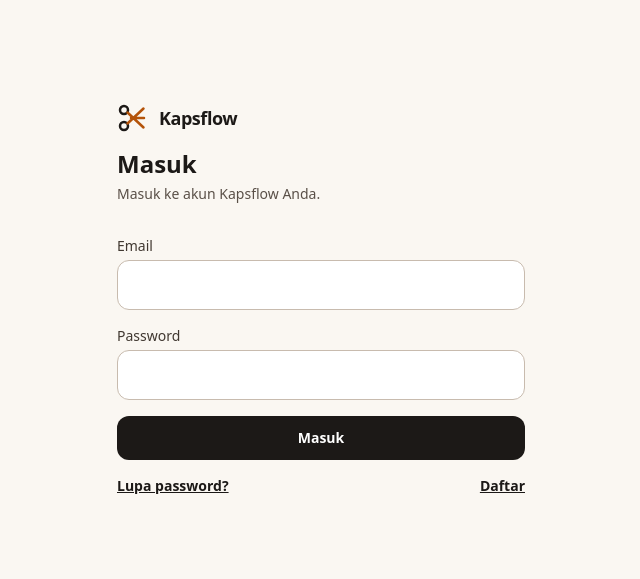
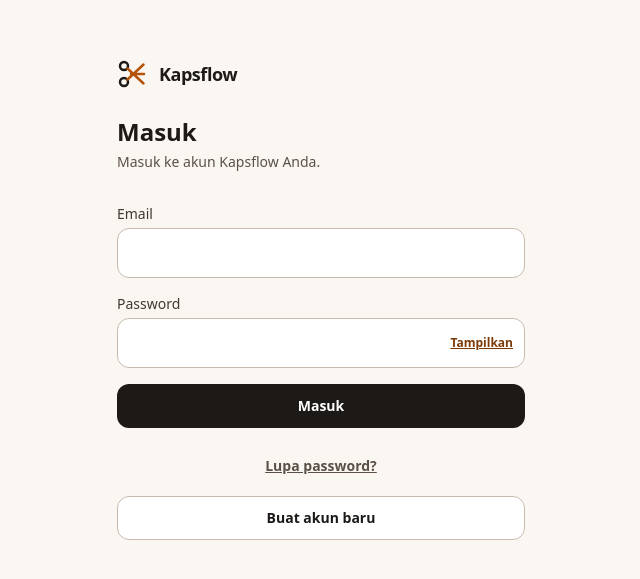
Before and after one commit to faqihhhhh/antrian-barber, a React (Vite) app in the folder frontend/: page /masuk in a window 1280 px wide. Shown: the part 101-680 px from the top of the page, without its empty margins (319-959 px from the left). Built offline with nearby package versions, Linux system fonts and the light colour scheme; what openapi-fetch would draw is missing.

Commit message:
fase UI-3: tingkatkan aksesibilitas komponen form

```diff
--- a/frontend/src/components/ui.tsx
+++ b/frontend/src/components/ui.tsx
@@ -1,79 +1,114 @@
+import { useId, useState } from 'react'
 import type { ButtonHTMLAttributes, InputHTMLAttributes, ReactNode } from 'react'
 import { Link } from 'react-router'
 import { Logo } from './Logo'
 
-type ButtonProps = ButtonHTMLAttributes<HTMLButtonElement> & {
-  variant?: 'primary' | 'ghost'
-  loading?: boolean
+type ButtonStyle = 'primary' | 'secondary' | 'ghost'
+type SharedButtonProps = { variant?: ButtonStyle; loading?: boolean; className?: string; children: ReactNode }
+type ButtonProps = SharedButtonProps &
+  ({ to: string; state?: unknown } | (ButtonHTMLAttributes<HTMLButtonElement> & { to?: never; state?: never }))
+
+const buttonBase =
+  'inline-flex min-h-11 w-full items-center justify-center rounded-xl px-4 py-2.5 text-sm font-semibold transition focus:outline-none focus-visible:ring-2 focus-visible:ring-brand-ink focus-visible:ring-offset-2 disabled:cursor-not-allowed disabled:opacity-60'
+
+const buttonStyles: Record<ButtonStyle, string> = {
+  primary: 'bg-ink text-white hover:bg-ink-hover',
+  secondary: 'border border-line-strong bg-white text-ink hover:bg-paper-raised',
+  ghost: 'bg-transparent text-body hover:bg-paper-raised',
 }
 
-export function Button({ variant = 'primary', loading, disabled, className = '', children, ...rest }: ButtonProps) {
-  const base =
-    'inline-flex w-full items-center justify-center rounded-xl px-4 py-3 text-sm font-semibold transition focus:outline-none focus-visible:ring-2 focus-visible:ring-brand-ink disabled:opacity-60'
-  const styles =
-    variant === 'primary' ? 'bg-ink text-white hover:bg-ink-hover' : 'bg-transparent text-body hover:bg-paper-raised'
+export function Button(props: ButtonProps) {
+  const { variant = 'primary', className = '', children } = props
+  const classes = `${buttonBase} ${buttonStyles[variant]} ${className}`
+
+  if ('to' in props) {
+    return (
+      <Link to={props.to} state={props.state} className={classes}>
+        {children}
+      </Link>
+    )
+  }
+
+  const { loading, disabled, ...rest } = props
   return (
-    <button className={`${base} ${styles} ${className}`} disabled={disabled || loading} {...rest}>
+    <button className={classes} disabled={disabled || loading} {...rest}>
       {loading ? 'Memproses…' : children}
     </button>
   )
 }
 
-export function LinkButton({
-  to,
-  state,
-  variant = 'primary',
-  children,
-}: {
-  to: string
-  state?: unknown
-  variant?: 'primary' | 'outline'
-  children: ReactNode
-}) {
-  const styles =
-    variant === 'primary'
-      ? 'bg-ink text-white hover:bg-ink-hover'
-      : 'border border-line-strong bg-white text-ink hover:bg-paper-raised'
+type FieldProps = InputHTMLAttributes<HTMLInputElement> & { label: string; hint?: string; error?: string }
+
+// Ukuran teks input 16px mencegah iPhone memperbesar layar saat fokus.
+export function Field({ label, hint, error, id, type = 'text', className = '', ...rest }: FieldProps) {
+  const generatedID = useId()
+  const inputID = id ?? rest.name ?? generatedID
+  const hintID = `${inputID}-hint`
+  const errorID = `${inputID}-error`
+  const [revealed, setRevealed] = useState(false)
+  const isPassword = type === 'password'
+  const describedBy = [rest['aria-describedby'], hint ? hintID : undefined, error ? errorID : undefined]
+    .filter(Boolean)
+    .join(' ') || undefined
+
   return (
-    <Link
-      to={to}
-      state={state}
-      className={`inline-flex w-full items-center justify-center rounded-xl px-4 py-3 text-sm font-semibold transition focus:outline-none focus-visible:ring-2 focus-visible:ring-brand-ink ${styles}`}
-    >
-      {children}
-    </Link>
+    <div>
+      <label className="mb-1 block text-sm font-medium text-body" htmlFor={inputID}>
+        {label}
+      </label>
+      <div className="relative">
+        <input
+          id={inputID}
+          type={isPassword && revealed ? 'text' : type}
+          aria-describedby={describedBy}
+          aria-invalid={error ? true : rest['aria-invalid']}
+          className={`w-full rounded-xl border border-line-strong bg-white px-4 py-3 text-base text-ink outline-none placeholder:text-muted focus-visible:border-brand-ink focus-visible:ring-2 focus-visible:ring-brand-ink ${isPassword ? 'pr-24' : ''} ${className}`}
+          {...rest}
+        />
+        {isPassword && (
+          <button
+            type="button"
+            className="absolute inset-y-0 right-1 my-auto min-h-11 min-w-11 rounded-lg px-2 text-xs font-semibold text-brand-ink underline focus:outline-none focus-visible:ring-2 focus-visible:ring-brand-ink"
+            aria-label={revealed ? 'Sembunyikan password' : 'Tampilkan password'}
+            aria-pressed={revealed}
+            onClick={() => setRevealed((value) => !value)}
+          >
+            {revealed ? 'Sembunyikan' : 'Tampilkan'}
+          </button>
+        )}
+      </div>
+      {hint && <p id={hintID} className="mt-1 text-xs text-muted">{hint}</p>}
+      {error && <p id={errorID} className="mt-1 text-sm font-medium text-red-800">{error}</p>}
+    </div>
   )
 }
 
-type FieldProps = InputHTMLAttributes<HTMLInputElement> & { label: string; hint?: string }
+type AlertTone = 'error' | 'success' | 'info' | 'warning'
 
-// Ukuran teks input 16px (text-base) supaya iPhone tidak memperbesar layar saat fokus.
-export function Field({ label, hint, id, className = '', ...rest }: FieldProps) {
-  const inputId = id ?? rest.name
+export function Alert({ tone = 'error', children }: { tone?: AlertTone; children: ReactNode }) {
+  const tones: Record<AlertTone, string> = {
+    error: 'border-red-200 bg-red-50 text-red-800',
+    success: 'border-emerald-200 bg-emerald-50 text-emerald-900',
+    info: 'border-line bg-paper-raised text-body',
+    warning: 'border-amber-300 bg-amber-50 text-amber-900',
+  }
   return (
-    <label className="block" htmlFor={inputId}>
-      <span className="mb-1 block text-sm font-medium text-body">{label}</span>
-      <input
-        id={inputId}
-        className={`w-full rounded-xl border border-line-strong bg-white px-4 py-3 text-base outline-none focus:border-ink focus:ring-1 focus:ring-brand-ink ${className}`}
-        {...rest}
-      />
-      {hint && <span className="mt-1 block text-xs text-muted">{hint}</span>}
-    </label>
+    <div role={tone === 'error' ? 'alert' : 'status'} className={`rounded-xl border px-4 py-3 text-sm ${tones[tone]}`}>
+      {children}
+    </div>
   )
 }
 
-export function Alert({ tone = 'error', children }: { tone?: 'error' | 'success' | 'info'; children: ReactNode }) {
-  const tones = {
-    error: 'border-red-200 bg-red-50 text-red-800',
-    success: 'border-emerald-200 bg-emerald-50 text-emerald-800',
-    info: 'border-line bg-paper-raised text-body',
+export type BadgeTone = 'success' | 'warning' | 'danger' | 'neutral'
+
+export function Badge({ tone = 'neutral', children }: { tone?: BadgeTone; children: ReactNode }) {
+  const tones: Record<BadgeTone, string> = {
+    success: 'bg-emerald-100 text-emerald-900',
+    warning: 'bg-amber-100 text-amber-950',
+    danger: 'bg-red-100 text-red-900',
+    neutral: 'bg-paper-raised text-body',
   }
-  return (
-    <div role="alert" className={`rounded-xl border px-4 py-3 text-sm ${tones[tone]}`}>
-      {children}
-    </div>
-  )
+  return <span className={`inline-flex min-h-6 items-center rounded-full px-2.5 py-1 text-xs font-semibold ${tones[tone]}`}>{children}</span>
 }
 
 export function Spinner() {
@@ -89,7 +124,7 @@ export function AuthLayout({ title, subtitle, children }: { title: string; subti
     <main className="mx-auto flex min-h-dvh max-w-md flex-col justify-center px-5 py-10">
       <div className="mb-8">
         <Logo />
-        <h1 className="mt-2 text-2xl font-bold">{title}</h1>
+        <h1 className="mt-5 text-2xl font-bold">{title}</h1>
         {subtitle && <p className="mt-1 text-sm text-body-muted">{subtitle}</p>}
       </div>
       <div className="space-y-4">{children}</div>
--- a/frontend/src/pages/AturUlangPassword.tsx
+++ b/frontend/src/pages/AturUlangPassword.tsx
@@ -2,7 +2,7 @@ import { useState } from 'react'
 import { useSearchParams } from 'react-router'
 import { useMutation } from '@tanstack/react-query'
 import { api, ApiError, messageOf } from '../api/client'
-import { Alert, AuthLayout, Button, Field, LinkButton } from '../components/ui'
+import { Alert, AuthLayout, Button, Field } from '../components/ui'
 
 export default function AturUlangPassword() {
   const [params] = useSearchParams()
@@ -20,7 +20,7 @@ export default function AturUlangPassword() {
     return (
       <AuthLayout title="Password diubah">
         <Alert tone="success">Password Anda berhasil diubah.</Alert>
-        <LinkButton to="/masuk">Masuk sekarang</LinkButton>
+        <Button to="/masuk">Masuk sekarang</Button>
       </AuthLayout>
     )
   }
--- a/frontend/src/pages/Daftar.tsx
+++ b/frontend/src/pages/Daftar.tsx
@@ -30,7 +30,7 @@ export default function Daftar() {
           Kirim ulang email verifikasi
         </Button>
         <p className="text-center text-sm">
-          <Link to="/masuk" className="font-semibold underline">
+          <Link to="/masuk" className="inline-flex min-h-11 items-center px-3 py-2 font-semibold underline focus-visible:outline-2 focus-visible:outline-brand-ink">
             Ke halaman masuk
           </Link>
         </p>
@@ -74,7 +74,7 @@ export default function Daftar() {
       </form>
       <p className="text-center text-sm text-body-muted">
         Sudah punya akun?{' '}
-        <Link to="/masuk" className="font-semibold text-ink underline">
+        <Link to="/masuk" className="inline-flex min-h-11 items-center px-2 py-2 font-semibold text-ink underline focus-visible:outline-2 focus-visible:outline-brand-ink">
           Masuk
         </Link>
       </p>
--- a/frontend/src/pages/LupaPassword.tsx
+++ b/frontend/src/pages/LupaPassword.tsx
@@ -21,7 +21,7 @@ export default function LupaPassword() {
         subtitle="Kalau email itu terdaftar, tautan untuk mengatur ulang password sudah dikirim. Tautan berlaku 1 jam."
       >
         <p className="text-center text-sm">
-          <Link to="/masuk" className="font-semibold underline">
+          <Link to="/masuk" className="inline-flex min-h-11 items-center px-3 py-2 font-semibold underline focus-visible:outline-2 focus-visible:outline-brand-ink">
             Kembali ke halaman masuk
           </Link>
         </p>
@@ -53,7 +53,7 @@ export default function LupaPassword() {
         </Button>
       </form>
       <p className="text-center text-sm">
-        <Link to="/masuk" className="font-semibold underline">
+        <Link to="/masuk" className="inline-flex min-h-11 items-center px-3 py-2 font-semibold underline focus-visible:outline-2 focus-visible:outline-brand-ink">
           Kembali ke halaman masuk
         </Link>
       </p>
--- a/frontend/src/pages/Masuk.tsx
+++ b/frontend/src/pages/Masuk.tsx
@@ -59,7 +59,7 @@ export default function Masuk() {
         />
         {login.isError && !needsVerification && <Alert>{messageOf(login.error)}</Alert>}
         {needsVerification && (
-          <Alert tone="info">
+          <Alert tone="warning">
             Email Anda belum diverifikasi. Klik tautan di email yang kami kirim, atau kirim ulang tautannya.
           </Alert>
         )}
@@ -78,13 +78,11 @@ export default function Masuk() {
         </>
       )}
 
-      <div className="flex justify-between text-sm">
-        <Link to="/lupa-password" className="font-semibold underline">
+      <div className="flex flex-col items-center gap-2 text-sm">
+        <Link to="/lupa-password" className="inline-flex min-h-11 items-center px-3 py-2 font-semibold text-body-muted underline focus-visible:outline-2 focus-visible:outline-brand-ink">
           Lupa password?
         </Link>
-        <Link to="/daftar" className="font-semibold underline">
-          Daftar
-        </Link>
+        <Button to="/daftar" variant="secondary">Buat akun baru</Button>
       </div>
     </AuthLayout>
   )
--- a/frontend/src/pages/VerifikasiEmail.tsx
+++ b/frontend/src/pages/VerifikasiEmail.tsx
@@ -2,7 +2,7 @@ import { useEffect, useRef } from 'react'
 import { useSearchParams } from 'react-router'
 import { useMutation } from '@tanstack/react-query'
 import { api, ApiError, messageOf } from '../api/client'
-import { Alert, AuthLayout, LinkButton } from '../components/ui'
+import { Alert, AuthLayout, Button } from '../components/ui'
 
 export default function VerifikasiEmail() {
   const [params] = useSearchParams()
@@ -34,13 +34,13 @@ export default function VerifikasiEmail() {
           <p className="text-sm text-body-muted">
             Tautan mungkin sudah dipakai atau kedaluwarsa. Coba masuk, dan kalau diminta, kirim ulang email verifikasi.
           </p>
-          <LinkButton to="/masuk">Ke halaman masuk</LinkButton>
+          <Button to="/masuk">Ke halaman masuk</Button>
         </>
       )}
       {verify.isSuccess && (
         <>
           <Alert tone="success">Email terverifikasi. Akun Anda sudah aktif.</Alert>
-          <LinkButton to="/masuk">Masuk sekarang</LinkButton>
+          <Button to="/masuk">Masuk sekarang</Button>
         </>
       )}
     </AuthLayout>
```
Also changed, not shown: frontend/src/pages/Outlet.tsx (+5 -5 lines).
